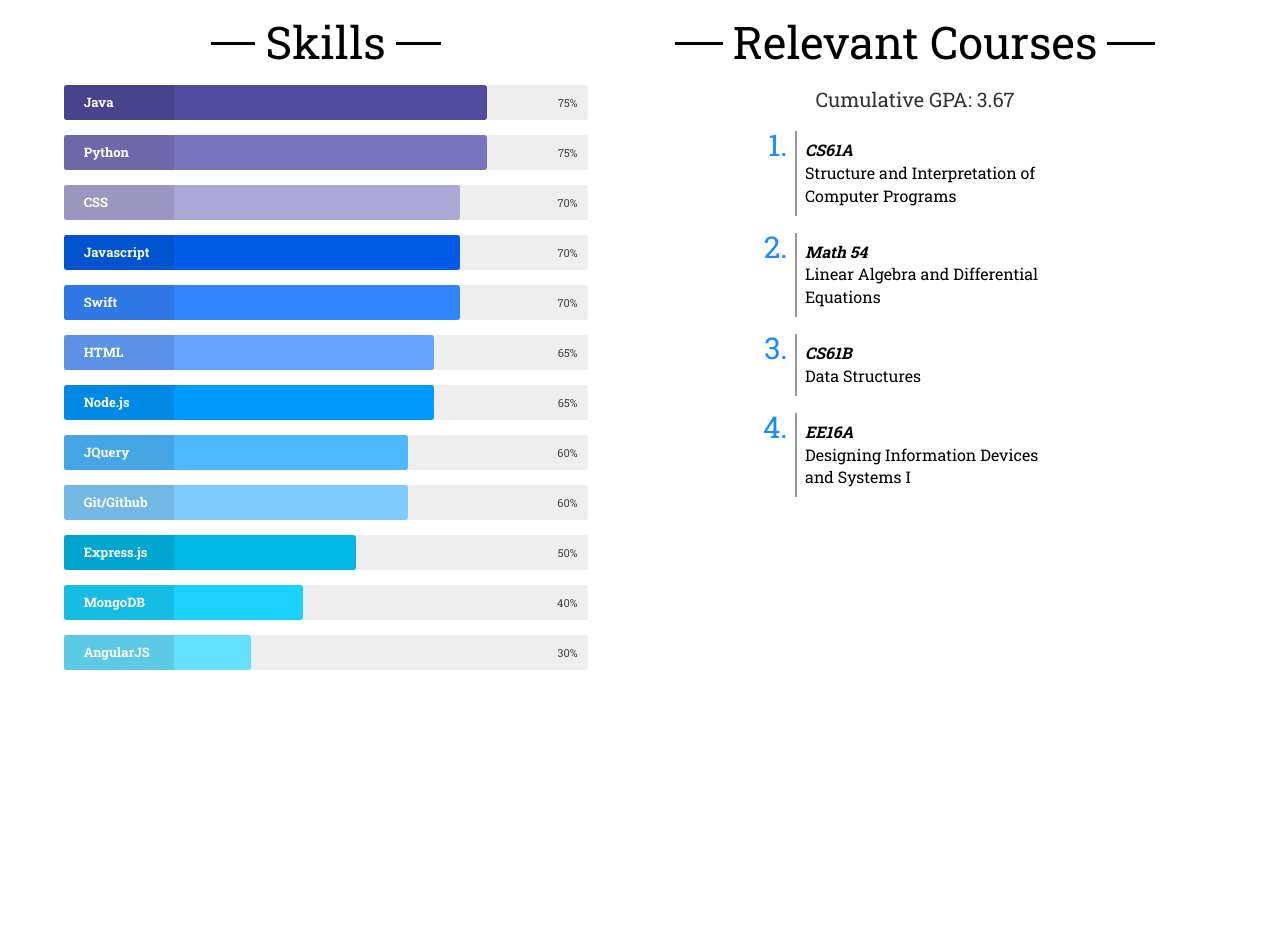
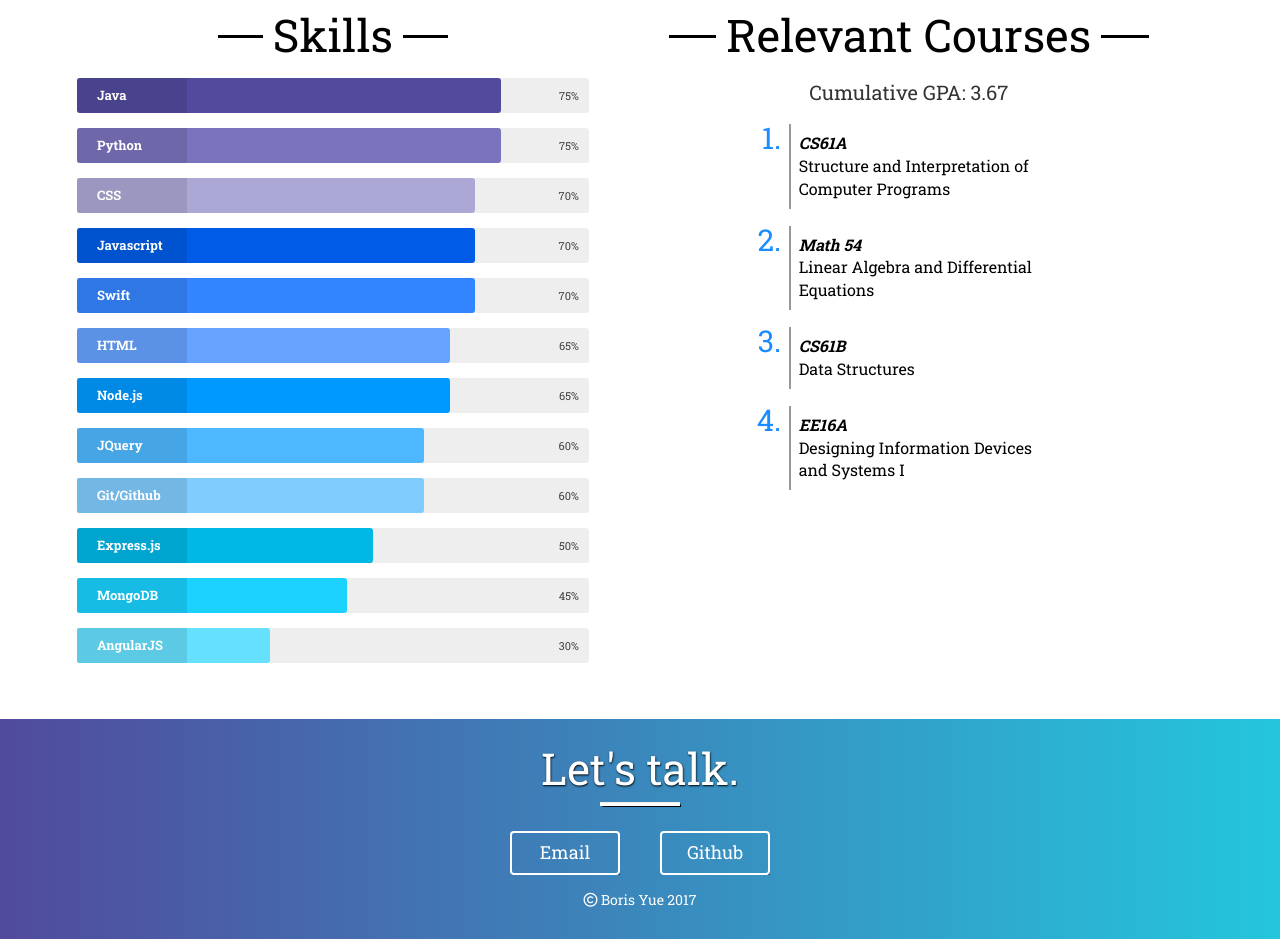
Before and after one commit to borisyue1/Personal-Site, a website: page index.html in a window 1280 px wide. Shown: the part 2359-3298 px from the top of the page. Before the commit the page ends 3044 px from the top, so only its background shows below. Drawn offline with nearby package versions, Linux system fonts and the light colour scheme.

Commit message:
finished contact section

```diff
--- a/app/css/main-medium.css
+++ b/app/css/main-medium.css
@@ -16,7 +16,7 @@
 }
 
 
-.row {
+.resume-row {
 	margin-top: 10px;
 }
 .skills-header {
--- a/app/css/main-phone.css
+++ b/app/css/main-phone.css
@@ -32,6 +32,9 @@
 .skills-header {
 	width: 180px;
 }
+.skill-bar-percent {
+	right: 5px;
+}
 .courses-header {
 	width: 340px;
 }
--- a/app/css/main.css
+++ b/app/css/main.css
@@ -181,38 +181,44 @@
 /*    top: 198%;
 */
 /*margin-top: 50px;
-*/  height: 100%;
+*/
     min-height: 700px;
     width: 100%;
     padding: 0.1px;
 }
 
+
 .resume-header {
-    height: 25%;
+    height: 180px;
     width: 100%;
     margin-bottom: 2%;
 }
 
+
+.gradient-header {
+    text-align: center;
+    text-shadow: 0.5px 0.5px 2px black;
+    color: white;
+    font-size: 42px;
+}
 .resume-header h1{
     position: relative;
-    text-align: center;
     top: 29%;
-    margin-bottom: 65px;
-    color: white;
-    font-size: 42px;
-    text-shadow: 0.5px 0.5px 2px black;
+    margin-bottom: 60px;
 }
 
-.resume-header hr {
+.resume-header hr, .contact-header hr {
     position: relative;
     width: 70px;
     height: 3px;
-    background:white;
+    background: white;
     box-shadow: 0.5px 0.5px 1px black;
 }
 
-.row {
-    margin-top: 55px;
+.resume-row {
+    width: 100%;
+    margin-top: 68px;
+    overflow: auto;
 }
 
 #skills {
@@ -273,7 +279,7 @@
 .skillbar-bar {
     height: 35px;
     width: 0px;
-    margin-left: 30px;
+    margin-left: 40px;
     border-radius: 3px;
     -moz-border-radius: 3px;
     -webkit-border-radius: 3px;
@@ -294,6 +300,7 @@
 /*    display: inline-block;
 */  width: 40%;
     float: left;
+    position: relative;
     margin-top: 20px;
     margin-left: 5%;
 }
@@ -345,6 +352,81 @@
 }
 
 .list-fade-in {
-    animation: fade-in 0.7s;
+    animation: fade-in 2s;
     opacity: 1.0 !important;
 }
+
+#contact {
+    width: 100%;
+    height: 220px;
+    margin-top: 40px;
+    padding: 15px;
+
+}
+.contact-header h1 {
+    margin-top: 10px;
+    font-size: 44px;
+}
+
+.contact-header hr{
+    margin-top: 7px;
+    width: 80px;
+}
+
+#contact-buttons-row {
+    overflow: hidden;
+    width: 260px;
+    margin: 25px auto 0 auto;
+}
+
+/*.contact-buttons-container {
+    overflow: hidden;
+}*/
+
+#first-button {
+    float: left;
+    overflow: hidden;
+/*    margin-left: 27%;
+*/}
+
+#second-button {
+    float: left;
+    overflow: hidden;
+    margin-left: 40px;
+}
+
+.contact-buttons {
+    float: left;
+    color: white;
+    font-size: 18px;
+    width: 110px;
+    padding: 7px 0;
+    text-align: center;
+    border: 2px solid white;
+    box-shadow: 0.5px 0.5px  black;
+    border-radius: 4px;
+    -moz-border-radius: 4px;
+    -webkit-border-radius: 4px;
+    text-decoration: none !important;
+}
+
+/*get rid of annoying bootstrap color change when clicked
+*/.contact-buttons:visited {
+    color:white;
+}
+
+.contact-buttons:hover {
+    text-decoration: none;
+    background: white;
+    color: #514A9D;
+}
+
+#copyright-row {
+    width: 100%;
+}
+
+#copyright {
+    margin-top: 15px;
+    text-align: center;
+    color: white;
+}
--- a/app/js/main.js
+++ b/app/js/main.js
@@ -1,7 +1,15 @@
 
 var $root = $('html, body');
 
-$('a[href^="#"]').on('click', function(event) {//smooth scrolling
+$('.nav-bar a[href^="#"]').on('click', function(event) {//smooth scrolling
+    var target = $(this.getAttribute('href'));
+    if( target.length) {
+        event.preventDefault();
+        $root.stop().animate({
+            scrollTop: target.offset().top}, 1000);
+    }
+});
+$('#home-header a[href^="#"]').on('click', function(event) {//for arrow icon
     var target = $(this.getAttribute('href'));
     if( target.length) {
         event.preventDefault();
@@ -63,6 +71,6 @@
 function animateCourseList(){
     $('#list-courses ol li').each(function(i){
         var $t = $(this);
-        setTimeout(function(){ $t.addClass('list-fade-in'); }, (i+1) * 120);
+        setTimeout(function(){ $t.addClass('list-fade-in'); }, (i+1) * 150);
     });
 }
--- a/index.html
+++ b/index.html
@@ -51,7 +51,7 @@
 
 		<div id="resume">
 			<div class="gradient resume-header">
-				<h1>Resume</h1>
+				<h1 class="gradient-header">Resume</h1>
 				<hr>
 			</div>
 			<div>
@@ -153,7 +153,7 @@
 				</div>
 			</div>
 <!-- 			end of carousel-->
-			<div class="row"><!-- row doesnt exist yet -->
+			<div class="resume-row"><!-- row doesnt exist yet -->
 				<div id="skills">
 					<div class="header skills-header two-lines">
 						<span>Skills</span>
@@ -209,10 +209,10 @@
 						<div class="skillbar-bar"style="background:#00b8e6;"></div>
 						<div class="skill-bar-percent">50%</div>
 					</div>
-					<div class="skillbar" data-percent="40%">
+					<div class="skillbar" data-percent="45%">
 						<div class="skillbar-title" style="background:#1ad1ff;"><span>MongoDB</span></div>
 						<div class="skillbar-bar" style="background:#1ad1ff;"></div>
-						<div class="skill-bar-percent">40%</div>
+						<div class="skill-bar-percent">45%</div>
 					</div>
 					<div class="skillbar" data-percent="30%">
 						<div class="skillbar-title" style="background:#66e0ff;"><span>AngularJS</span></div>
@@ -267,6 +267,29 @@
 				</div>
 			</div>
 		</div>
+<!-- 		end of resume-->
+		<div id="contact" class="gradient">
+			<div class="contact-header gradient-header">
+				<h1>Let's talk.</h1>
+				<hr>
+			</div>
+			<div id="contact-buttons-row">
+				<div class="contact-buttons-container">
+					<div id="first-button">
+						<a href="mailto:borisyue1@berkeley.edu" target="_blank"class="contact-buttons">Email</a>
+					</div>
+					<div id="second-button">
+						<a href="https://github.com/borisyue1" target="_blank" class="contact-buttons">Github</a>
+					</div>
+				</div>
+			</div>
+			<div id="copyright-row">
+				<div id="copyright">
+					<i class="fa fa-copyright" aria-hidden="true"></i>
+					Boris Yue 2017
+				</div>
+			</div>
+		</div>
 
 	    <script src="https://ajax.googleapis.com/ajax/libs/jquery/3.1.1/jquery.min.js"></script>
 		<script type="text/javascript" src="https://maxcdn.bootstrapcdn.com/bootstrap/3.3.7/js/bootstrap.min.js"></script>
```
Also changed, not shown: app/images/cooking.jpg, app/images/junior.JPG.
